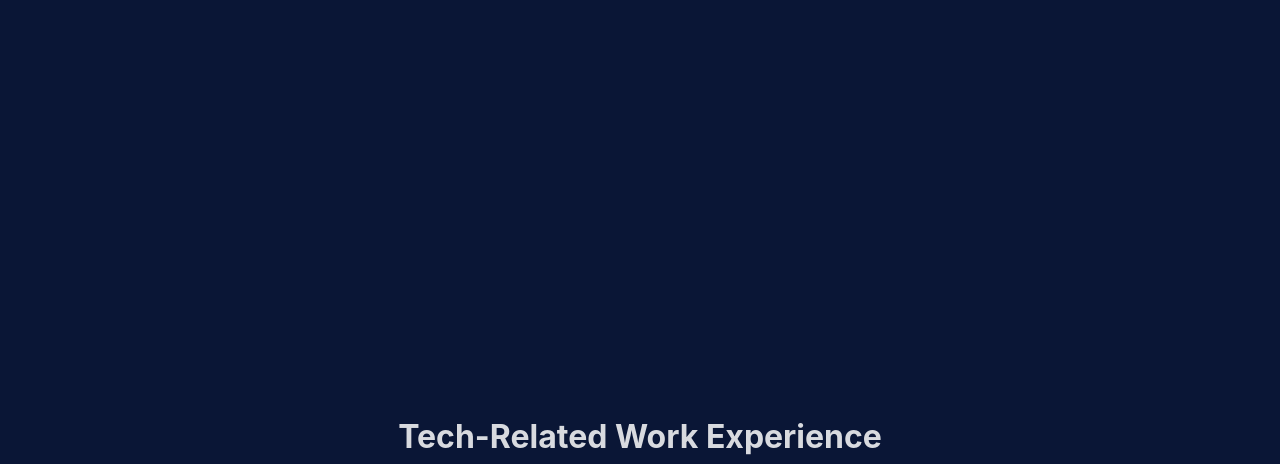
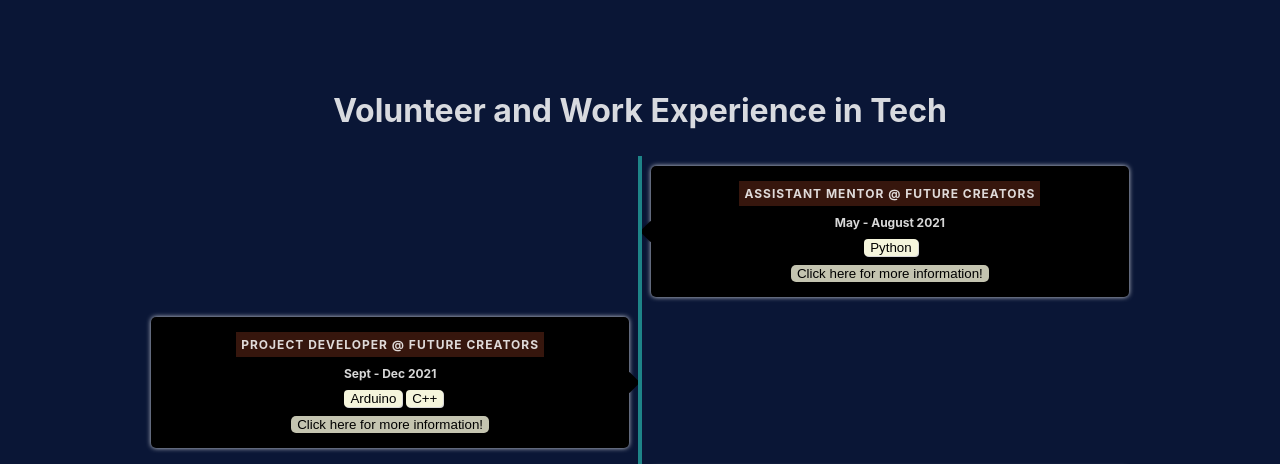
Before and after one commit to Harsh528123/PersonalWebsite, a React (Create React App) app in the folder personalwebsite/: page / in a window 1280 px wide. Shown: the part 336-800 px from the top of the page. Built offline with nearby package versions, Linux system fonts and the light colour scheme.

Commit message:
updated work experience

```diff
--- a/personalwebsite/src/App.js
+++ b/personalwebsite/src/App.js
@@ -3,7 +3,6 @@
 import Smallintro from "./components/Intro";
 import Timeline from './components/Timeline';
 import TypingEffect from './components/TypingEffect';
-import Skills from './components/Skills'
 import {React, useState} from 'react'
 import Carousel from './components/Carousel';
 import Footer from './components/Footer';
@@ -17,13 +16,11 @@
   const [hiddenMenu, sethiddenMenu] = useState(false);
   return (
         <div className="App" data-theme={theme} >
-        {/* <Nav handler={handleUpdate} /> */}
             <Nav theme={theme} setTheme={setTheme} sethiddenMenu={sethiddenMenu} hiddenMenu={hiddenMenu}/>
             {!hiddenMenu?
             <>
                 <TypingEffect />
                 <Smallintro theme={theme} />
-                <Skills />
                 <Timeline />
                 <Carousel />
                 <Footer theme={theme} />
--- a/personalwebsite/src/components/Intro.js
+++ b/personalwebsite/src/components/Intro.js
@@ -11,8 +11,9 @@
               <img src={Profile} alt="Profile" className='Profile'/>
               <article className='AboutMe' id="AboutMeMobile">
                 <h1> Brief Introduction </h1>
-                      <p> I am studying Software Engineering at the University of Alberta and am in the graduating class of 2025.
-                          I am interested in exploring back-end and full-stack opportunities! I have previously done two co-ops - one as a SWE intern at Ontario Power Generation (OPG)
+                      <p> I am studying Software Engineering at the University of Alberta and am in the graduating class of May 2025.
+                          I am interested in exploring back-end and full-stack opportunities! Currently I am doing a co-op at NOV (formerly National Oilwell Varco)
+                          I have previously done two co-ops - one as a SWE intern at Ontario Power Generation (OPG)
                           and one as a NSERC Research Assistant with Athabasca University.
                       </p>
                   {theme==='light' ?
--- a/personalwebsite/src/components/Skills.css
+++ /dev/null
@@ -1,69 +0,0 @@
-.OverallSkills{
-    display:flex;
-    justify-content: space-around;
-    text-align: center;
-    background-color: var(--intro);
-    animation: fadeInAnimation ease 3s;
-    animation-iteration-count: 1;
-    animation-fill-mode:forwards;
-}
-@keyframes fadeInAnimation {
-    0% {
-        opacity: 0;
-    }
-    100% {
-        opacity: 1;
-     }
-}
-
-.SpecificSkills{
-    display:flex;
-    flex-direction: column;
-    align-items: center;
-    padding:2%;
-}
-.SpecificSkills:first-child{
-    border:none;
-}
-.OverallSkills button {
-    display:flex;
-    width:auto;
-    justify-content: center;
-    margin-top:5%;
-    border-radius: 4px;
-    -webkit-border-radius: 4px;
-    -moz-border-radius: 4px;
-    -ms-border-radius: 4px;
-    -o-border-radius: 4px;
-    background-color: var(--skillbutton);
-    color: var(--text-secondary);
-    box-shadow: 1px 1px var(--text-primary);
-}
-
-
-.noshow {
-    visibility: hidden;
-}
-.all8{
-    width:100%;
-    display:flex;
-}
-.setof4{
-    width:50%;
-    display:flex;
-    flex-direction: column;
-    align-items: center;
-}
-
-@media screen and (max-width: 650px){
-    .OverallSkills{
-        animation: none;
-        -webkit-animation: none;
-}
-    .OverallSkills h2 {
-        font-size: 4vw;
-    }
-    .OverallSkills button{
-        font-size: 2vw;
-    }
-}
--- a/personalwebsite/src/components/Skills.js
+++ /dev/null
@@ -1,52 +0,0 @@
-import React from 'react'
-import './Skills.css'
-const Skills = () => {
-  return (
-    <section className='OverallSkills'>
-        <section className='SpecificSkills'>
-             <h2> Skills Learned in University </h2>
-             <button> Python </button>
-             <button> C++ </button>
-             <button> Linux </button>
-             <button> Java </button>
-             <button className="noshow"> No Show </button>
-        </section>
-        <section className='SpecificSkills'>
-            <h2> Skills Learned in Side Projects and Club Work</h2>
-            <div className='all8'>
-                    <div className='setof4'>
-                        <button> Python </button>
-                        <button> C++ </button>
-                        <button> HTML </button>
-                        <button> CSS </button>
-                    </div >
-                    <div className='setof4'>
-                    <button> Flask </button>
-                    <button> React </button>
-                    <button id='lastbutton'> SQLite </button>
-                    <button className="noshow"></button>
-                    </div>
-            </div>
-        </section>
-        <section className='SpecificSkills'>
-            <h2> Skills Learned during a Workplace</h2>
-            <div className='all8'>
-                <div className='setof4'>
-                    <button> JavaScript </button>
-                    <button> Node.js </button>
-                    <button> React.js </button>
-                    <button> Express.js </button>
-                </div>
-                <div className='setof4'>
-                    <button> PostgreSQL </button>
-                    <button> MongoDB</button>
-                    <button> Django </button>
-                    <button className="noshow"></button>
-                </div>
-            </div>
-        </section>
-    </section>
-  )
-}
-
-export default Skills
--- a/personalwebsite/src/components/Timeline.js
+++ b/personalwebsite/src/components/Timeline.js
@@ -8,7 +8,7 @@
 const Timeline = () => {
       return(
         <div className='secondPage'>
-            <h1 className='timeline-title' id="Experience"> Tech-Related Work Experience </h1>
+            <h1 className='timeline-title' id="Experience"> Volunteer and Work Experience in Tech </h1>
                 <div className="timeline-container">
                     {data.map((data, id) => (
                         <TimelineItem data={data} key={id} id={id}/>
--- a/personalwebsite/src/components/TimelineData.js
+++ b/personalwebsite/src/components/TimelineData.js
@@ -79,8 +79,22 @@
         tag: 'Software Engineer Intern @ Ontario Power Generation (OPG)',
         color: '#943c245e'
         }
-    }
-  // OBJECT 3
+  },
+  {
+    id:6,
+      languages:["Angular","Typescript", "C#"],
+      text: 'I developed a diagnostic web application using Angular and TypeScript to troubleshoot REST API endpoints \n\
+      and SSE connections for oil rig monitoring software. This application significantly reduced customer complaints \n\
+      about the software. I ensured the timely delivery of bug fixes and new features by addressing numerous bug and  \n\
+      feature tickets through efficient software development practices, including collaborative sprint planning and backlog \n\
+      grooming. Additionally, I gained expertise in state management and asynchronous processes by implementing NgRx, RxJS, \n\
+      and applying the Singleton and Factory design patterns, which enhanced code reusability and maintainability.',
+      date: 'May 2024 - Present',
+      category: {
+      tag: 'Software Engineer Intern @ NOV (formerly National Oilwell Varco)',
+      color: '#943c245e'
+      }
+},
 ]
 
 export default timelineData;
```
